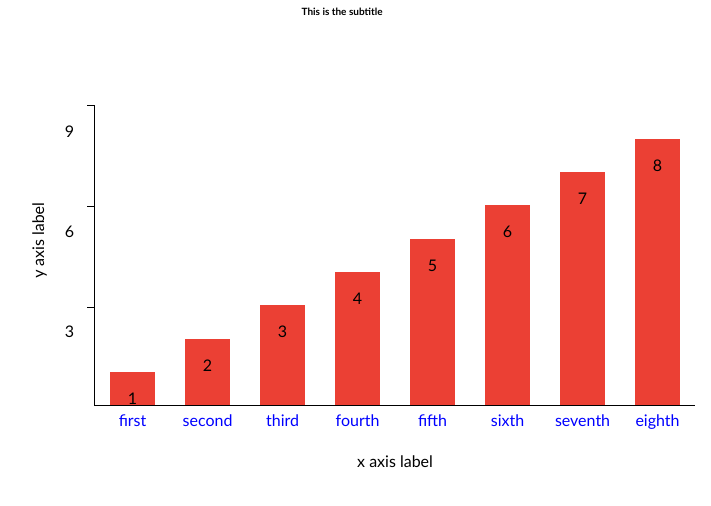
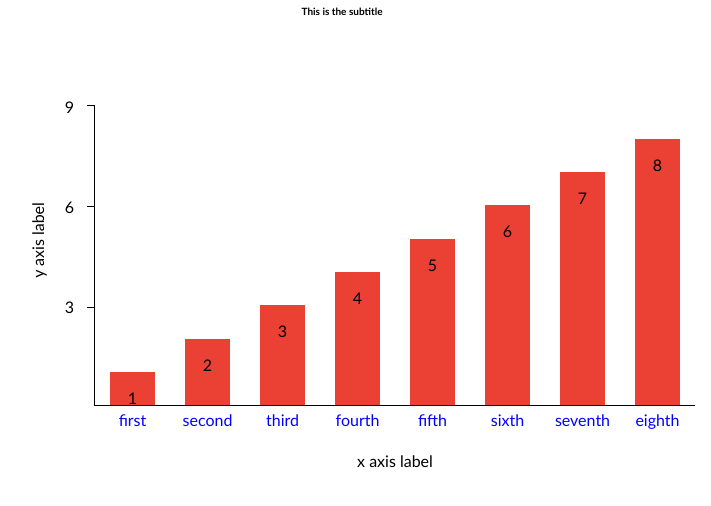
Before and after one commit to sophdubs/bar-chart-project, a website: page index.html in a window 1280 px wide. Shown: the part 86-592 px from the top of the page, without its empty margins (298-1009 px from the left). Drawn offline with nearby package versions, Linux system fonts and the light colour scheme.

Commit message:
Very happy with the position of everything on and around the bar chart.

```diff
--- a/styles.css
+++ b/styles.css
@@ -72,11 +72,13 @@ section {
   height: var(--height);
   padding: 0;
   margin-right: 20px;
+  margin-top: 0;
 }
 
 .tick-num {
   position: relative;
   height: var(--tickPixels);
+  top: -8px;
 
 }
 
```
